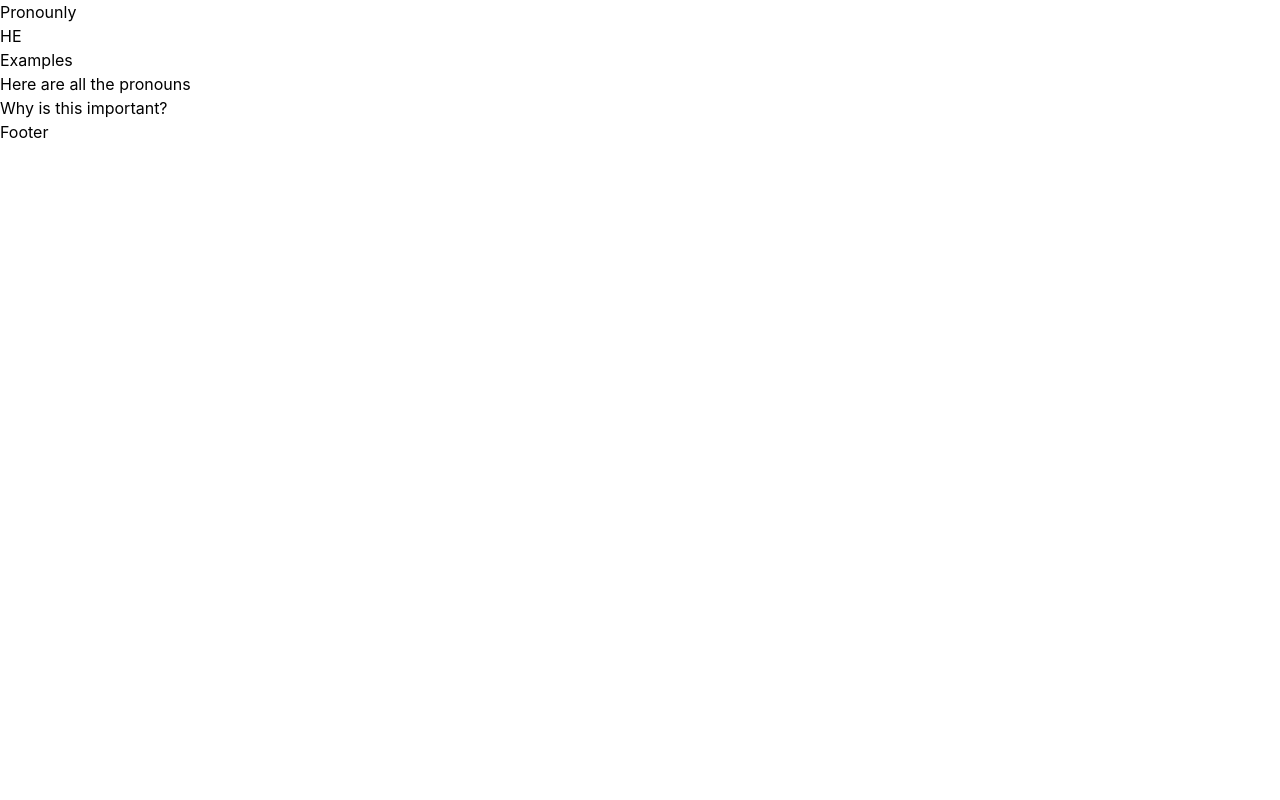
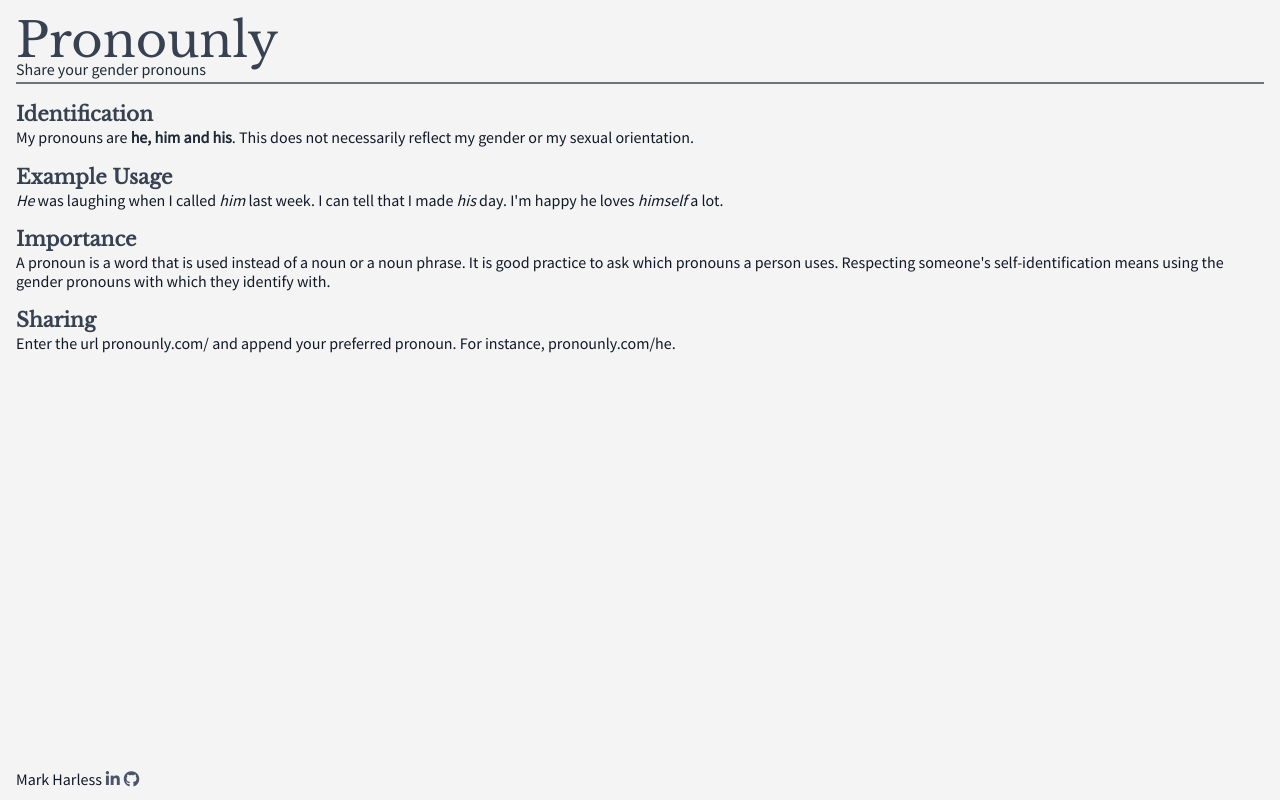
Before and after one commit to harlessmark/pronounly, a React (Create React App) app: page / in a window 1280 px wide. Built offline with nearby package versions, Linux system fonts and the light colour scheme.

Commit message:
'he' section

```diff
--- a/package.json
+++ b/package.json
@@ -6,6 +6,7 @@
     "@testing-library/jest-dom": "^4.2.4",
     "@testing-library/react": "^9.5.0",
     "@testing-library/user-event": "^7.2.1",
+    "normalize.css": "^8.0.1",
     "react": "^16.13.1",
     "react-dom": "^16.13.1",
     "react-scripts": "3.4.1"
--- a/public/index.html
+++ b/public/index.html
@@ -17,6 +17,7 @@
     <link rel="manifest" href="%PUBLIC_URL%/manifest.json" />
     <link href="https://unpkg.com/tailwindcss@^1.0/dist/tailwind.min.css" rel="stylesheet">
     <link href="https://fonts.googleapis.com/css2?family=Libre+Baskerville&family=Source+Sans+Pro&display=swap" rel="stylesheet">
+    <script src="https://kit.fontawesome.com/137f415bc8.js" crossorigin="anonymous"></script>
     <!--
       Notice the use of %PUBLIC_URL% in the tags above.
       It will be replaced with the URL of the `public` folder during the build.
--- a/src/App.css
+++ b/src/App.css
@@ -1,38 +1,17 @@
-.App {
-  text-align: center;
+body {
+  background-color: #f4f4f4;
+  padding: 1rem;
 }
 
-.App-logo {
-  height: 40vmin;
-  pointer-events: none;
+h1 {
+  font-family: 'Libre Baskerville', serif;
+  margin: 0;
 }
 
-@media (prefers-reduced-motion: no-preference) {
-  .App-logo {
-    animation: App-logo-spin infinite 20s linear;
-  }
+h2 {
+  font-family: 'Libre Baskerville', serif;
 }
 
-.App-header {
-  background-color: #282c34;
-  min-height: 100vh;
-  display: flex;
-  flex-direction: column;
-  align-items: center;
-  justify-content: center;
-  font-size: calc(10px + 2vmin);
-  color: white;
+p {
+  font-family: 'Source Sans Pro', sans-serif;
 }
-
-.App-link {
-  color: #61dafb;
-}
-
-@keyframes App-logo-spin {
-  from {
-    transform: rotate(0deg);
-  }
-  to {
-    transform: rotate(360deg);
-  }
-}
--- a/src/App.js
+++ b/src/App.js
@@ -1,10 +1,12 @@
 import React from 'react';
+import 'normalize.css';
+import './App.css';
 import Pronounly from './components/Pronounly';
 import Pronoun from './components/Pronoun';
 import Example from './components/Example';
 import AllPronouns from './components/AllPronouns';
-import WhyIsThisImportant from './components/WhyIsThisImportant';
-import './App.css';
+import Importance from './components/Importance';
+import Share from './components/Share';
 import Footer from './components/Footer';
 
 function App() {
@@ -13,9 +15,11 @@ function App() {
       <Pronounly />
       <Pronoun />
       <Example />
-      <AllPronouns />
-      <WhyIsThisImportant />
+      <Importance />
+      <Share />
       <Footer />
+      {/* <AllPronouns />
+       */}
     </div>
   );
 }
--- a/src/components/Example.js
+++ b/src/components/Example.js
@@ -1,7 +1,17 @@
 import React from 'react';
 
 function Example() {
-  return <div>Examples</div>;
+  return (
+    <div>
+      <h2 className='font-bold text-gray-700 text-xl mt-4'>Example Usage</h2>
+      <p className='text-gray-900'>
+        <span className='italic'>He</span> was laughing when I called{' '}
+        <span className='italic'>him</span> last week. I can tell that I made{' '}
+        <span className='italic'>his</span> day. I'm happy he loves{' '}
+        <span className='italic'>himself</span> a lot.
+      </p>
+    </div>
+  );
 }
 
 export default Example;
--- a/src/components/Footer.js
+++ b/src/components/Footer.js
@@ -1,7 +1,13 @@
 import React from 'react';
 
 function Footer() {
-  return <div>Footer</div>;
+  return (
+    <p className='text-gray-900 absolute bottom-0 pb-3'>
+      Mark Harless
+      <i className='fab fa-linkedin-in pl-1' style={{ color: '#4a5568' }} />
+      <i className='fab fa-github pl-1' style={{ color: '#4a5568' }} />
+    </p>
+  );
 }
 
 export default Footer;
--- /dev/null
+++ b/src/components/Importance.js
@@ -0,0 +1,17 @@
+import React from 'react';
+
+function Importance() {
+  return (
+    <div>
+      <h2 className='font-bold text-gray-700 text-xl mt-4'>Importance</h2>
+      <p className='text-gray-900'>
+        A pronoun is a word that is used instead of a noun or a noun phrase. It
+        is good practice to ask which pronouns a person uses. Respecting
+        someone's self-identification means using the gender pronouns with which
+        they identify with.
+      </p>
+    </div>
+  );
+}
+
+export default Importance;
--- a/src/components/Pronoun.js
+++ b/src/components/Pronoun.js
@@ -1,7 +1,16 @@
 import React from 'react';
 
 function Pronoun() {
-  return <h1>HE</h1>;
+  return (
+    <div>
+      <h2 className='font-bold text-gray-700 text-xl mt-4'>Identification</h2>
+      <p className='text-gray-900 '>
+        My pronouns are{' '}
+        <span className='font-bold text-gray-800'>he, him and his</span>. This
+        does not necessarily reflect my gender or my sexual orientation.
+      </p>
+    </div>
+  );
 }
 
 export default Pronoun;
--- a/src/components/Pronounly.js
+++ b/src/components/Pronounly.js
@@ -1,7 +1,14 @@
 import React from 'react';
 
 function Pronounly() {
-  return <div>Pronounly</div>;
+  return (
+    <div>
+      <h1 className='text-gray-700 text-5xl'>Pronounly</h1>
+      <p className='text-gray-800 -mt-1 pb-1 border-b-2 border-gray-500'>
+        Share your gender pronouns
+      </p>
+    </div>
+  );
 }
 
 export default Pronounly;
--- /dev/null
+++ b/src/components/Share.js
@@ -0,0 +1,15 @@
+import React from 'react';
+
+function Share() {
+  return (
+    <div>
+      <h2 className='font-bold text-gray-700 text-xl mt-4'>Sharing</h2>
+      <p className='text-gray-900'>
+        Enter the url pronounly.com/ and append your preferred pronoun. For
+        instance, pronounly.com/he.
+      </p>
+    </div>
+  );
+}
+
+export default Share;
--- a/src/components/WhyIsThisImportant.js
+++ /dev/null
@@ -1,7 +0,0 @@
-import React from 'react';
-
-function WhyIsThisImportant() {
-  return <div>Why is this important?</div>;
-}
-
-export default WhyIsThisImportant;
```
Also changed, not shown: 1 other file (tests, documents, lock files or other folders).
